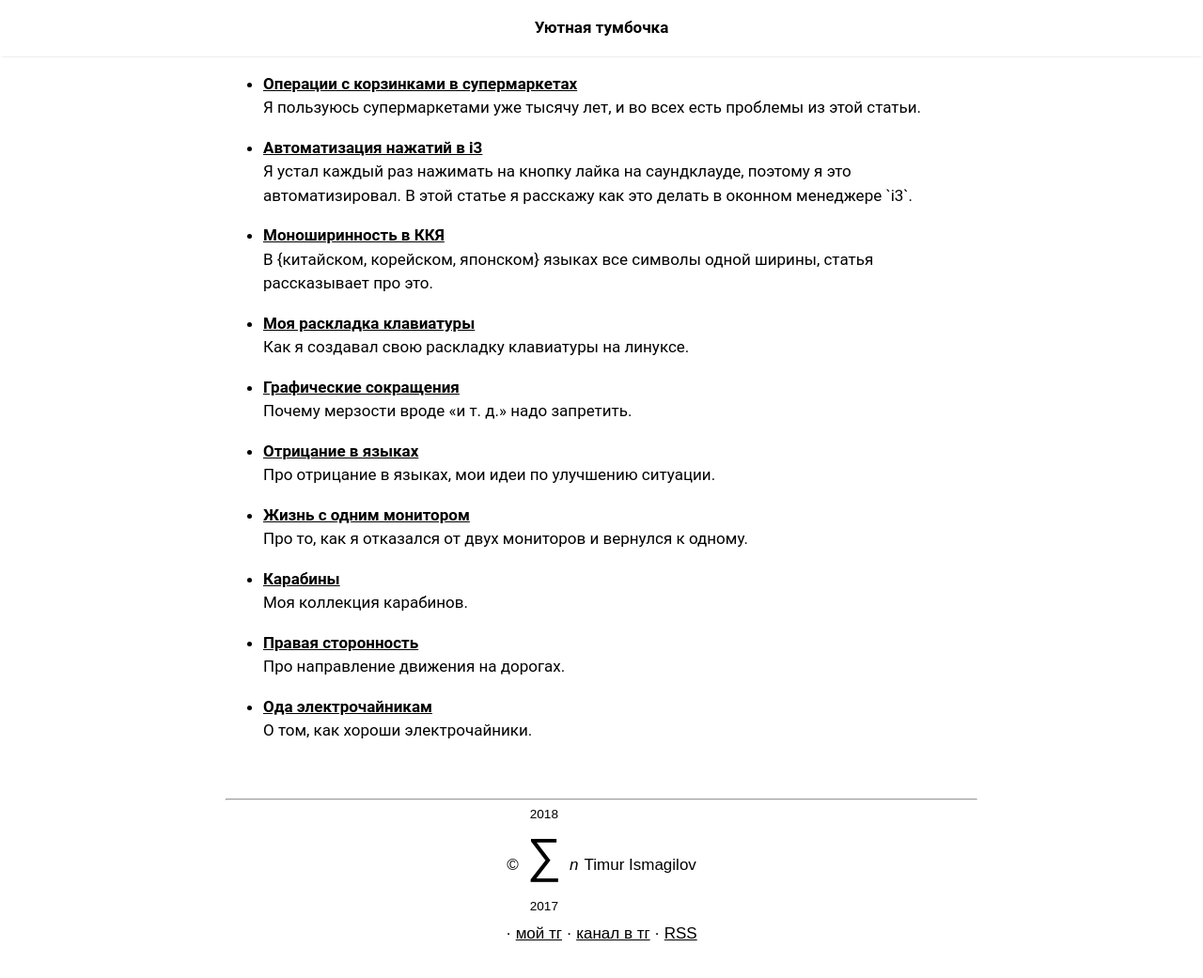
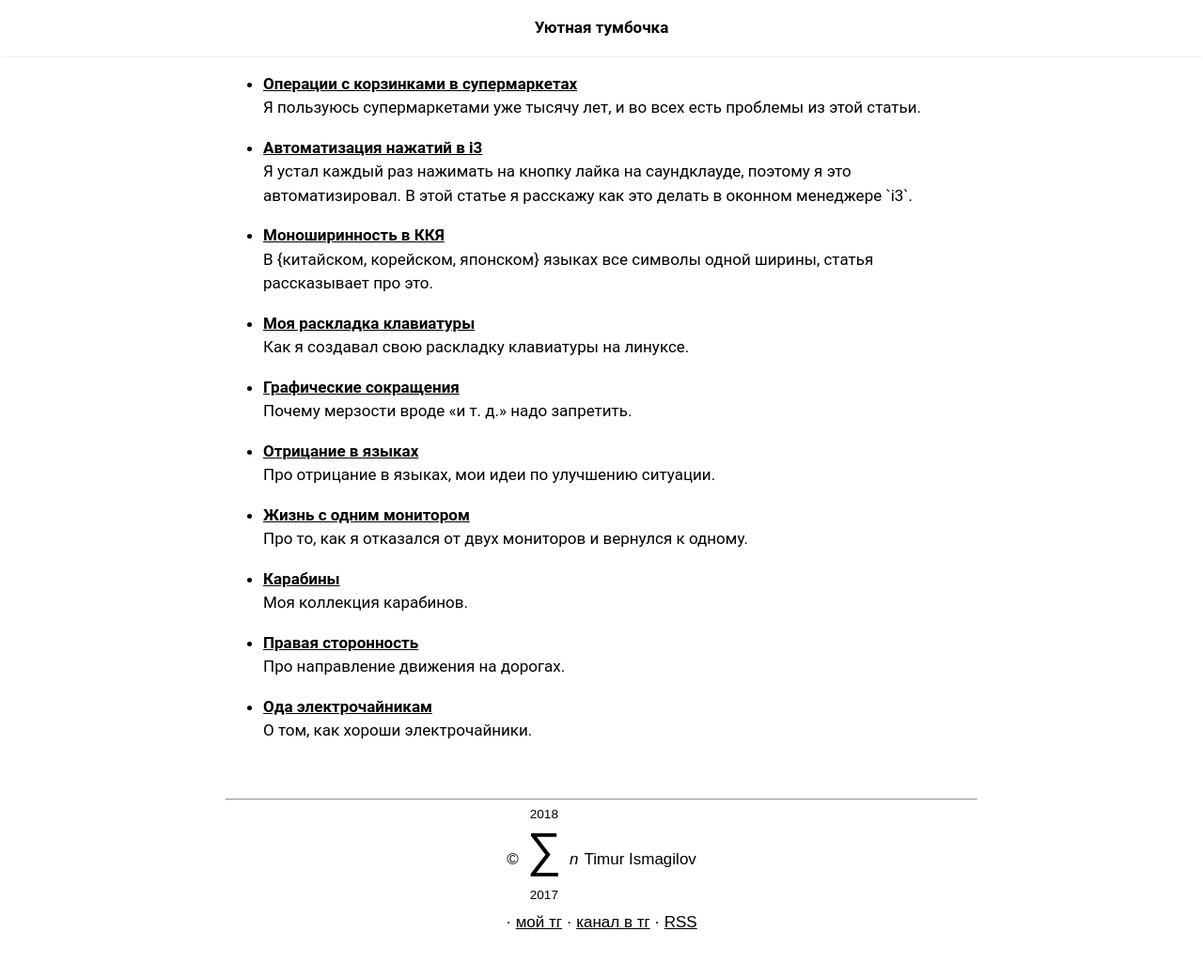
Before and after one commit to bouncepaw/bouncepaw.github.io, a Jekyll site: the page built from index.html, in a window 1280 px wide. Shown: the whole page at 94% size. Built offline with Jekyll 4.4.1, drawn with Linux system fonts in a browser that asks for light colours.

Commit message:
new style for copyright

```diff
--- a/_sass/tale/_layout.scss
+++ b/_sass/tale/_layout.scss
@@ -111,6 +111,7 @@ footer {
 .copyright__upper-bound {
   font-size: .8em;
   line-height: 0;
+  margin-bottom: -3px;
 }
 
 .copyright__sigma {
@@ -118,7 +119,8 @@ footer {
 }
 
 .copyright__lower-bound {
-  font-size: .8em;
+    font-size: .8em;
+    margin-top: -3px;
 }
 
 .copyright__n {
```
